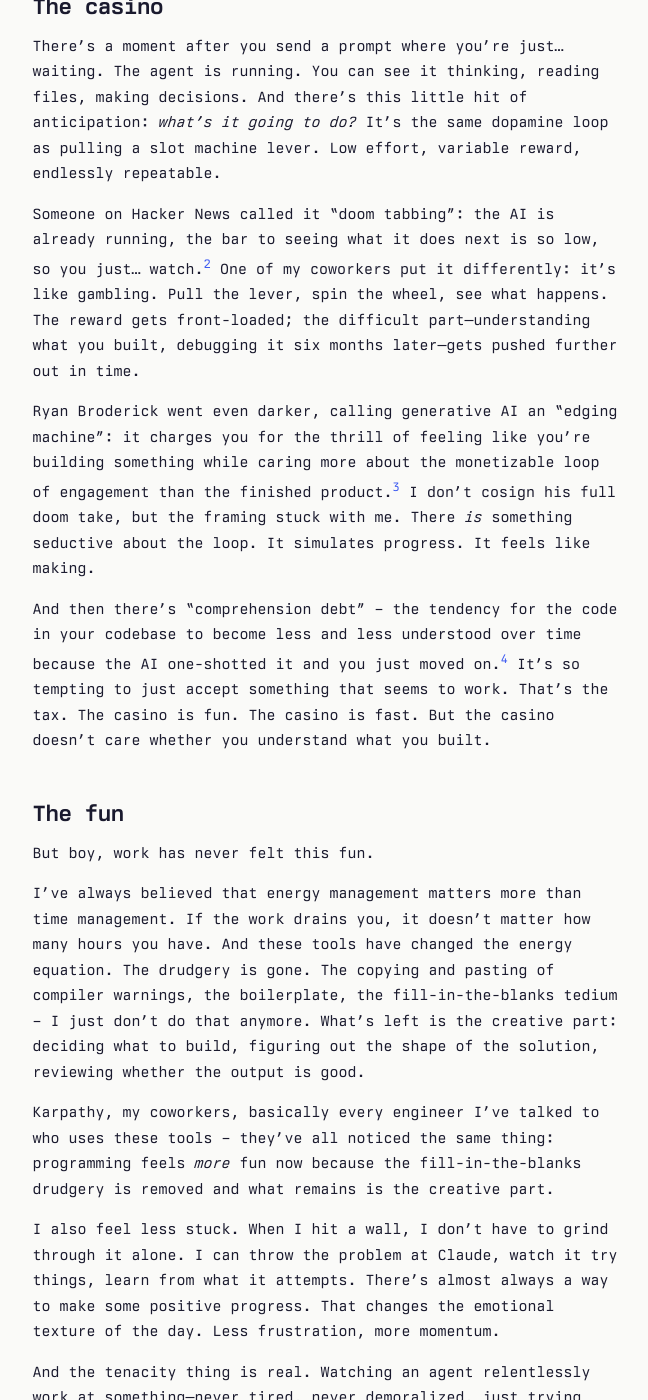
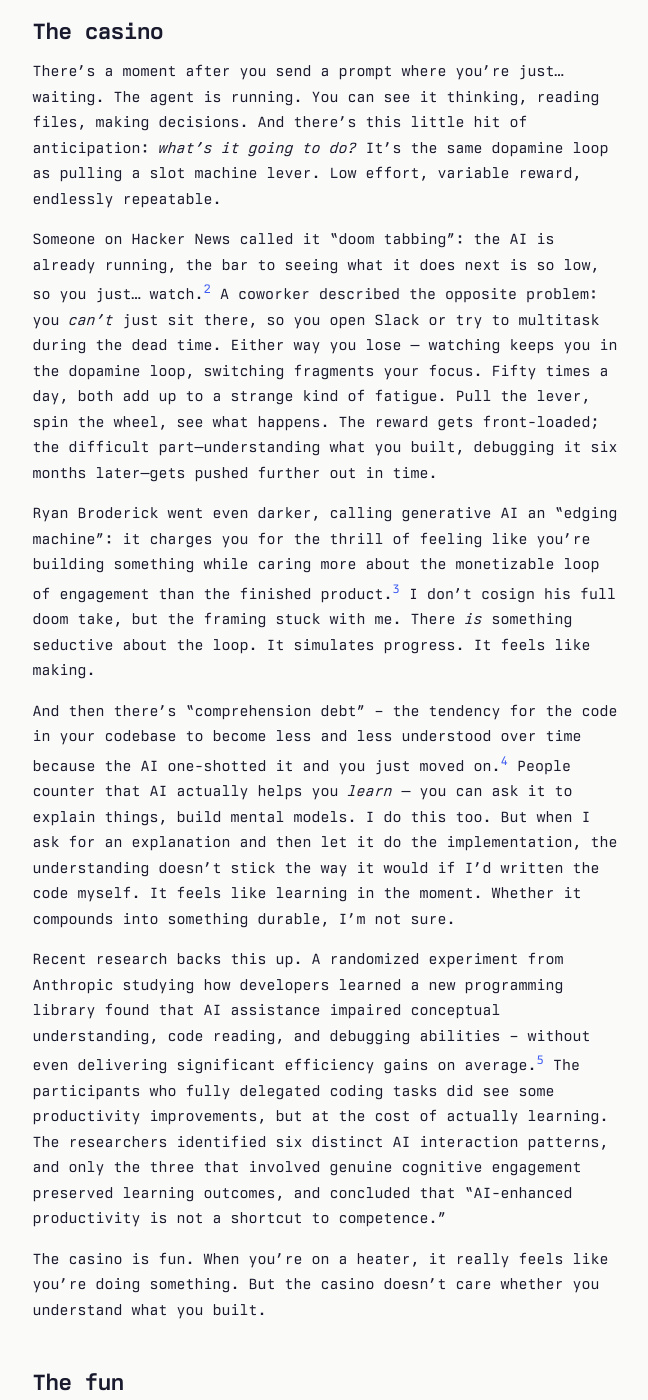
Before and after one commit to dmarticus/dmarticus.github.io, a Jekyll site: the page built from _posts/2026-02-02-spinning-the-wheel.md, in a window 1280 px wide and 1400 px high, scrolled down 653 px. Shown: the whole window, without its empty margins (165-813 px from the left). Built offline with Jekyll 4.4.1, drawn with Linux system fonts in a browser that asks for light colours; some of the changed text lies outside the part shown.

Commit message:
first draft

```diff
--- a/_posts/2026-02-02-spinning-the-wheel.md
+++ b/_posts/2026-02-02-spinning-the-wheel.md
@@ -17,15 +17,19 @@ It feels incredible. It feels like cheating. It feels like gambling.
 
 There's a moment after you send a prompt where you're just… waiting. The agent is running. You can see it thinking, reading files, making decisions. And there's this little hit of anticipation: *what's it going to do?* It's the same dopamine loop as pulling a slot machine lever. Low effort, variable reward, endlessly repeatable.
 
-Someone on Hacker News called it "doom tabbing": the AI is already running, the bar to seeing what it does next is so low, so you just… watch.[^doomtab] One of my coworkers put it differently: it's like gambling. Pull the lever, spin the wheel, see what happens. The reward gets front-loaded; the difficult part—understanding what you built, debugging it six months later—gets pushed further out in time.
+Someone on Hacker News called it "doom tabbing": the AI is already running, the bar to seeing what it does next is so low, so you just… watch.[^doomtab] A coworker described the opposite problem: you *can't* just sit there, so you open Slack or try to multitask during the dead time. Either way you lose — watching keeps you in the dopamine loop, switching fragments your focus. Fifty times a day, both add up to a strange kind of fatigue. Pull the lever, spin the wheel, see what happens. The reward gets front-loaded; the difficult part—understanding what you built, debugging it six months later—gets pushed further out in time.
 
 Ryan Broderick went even darker, calling generative AI an "edging machine": it charges you for the thrill of feeling like you're building something while caring more about the monetizable loop of engagement than the finished product.[^garbageday] I don't cosign his full doom take, but the framing stuck with me. There *is* something seductive about the loop. It simulates progress. It feels like making.
 
-And then there's "comprehension debt" – the tendency for the code in your codebase to become less and less understood over time because the AI one-shotted it and you just moved on.[^comprehension] It's so tempting to just accept something that seems to work. That's the tax. The casino is fun. The casino is fast. But the casino doesn't care whether you understand what you built.
+And then there's "comprehension debt" – the tendency for the code in your codebase to become less and less understood over time because the AI one-shotted it and you just moved on.[^comprehension] People counter that AI actually helps you *learn* — you can ask it to explain things, build mental models. I do this too. But when I ask for an explanation and then let it do the implementation, the understanding doesn't stick the way it would if I'd written the code myself. It feels like learning in the moment. Whether it compounds into something durable, I'm not sure.
+
+Recent research backs this up. A randomized experiment from Anthropic studying how developers learned a new programming library found that AI assistance impaired conceptual understanding, code reading, and debugging abilities – without even delivering significant efficiency gains on average.[^anthropic-skills] The participants who fully delegated coding tasks did see some productivity improvements, but at the cost of actually learning. The researchers identified six distinct AI interaction patterns, and only the three that involved genuine cognitive engagement preserved learning outcomes, and concluded that "AI-enhanced productivity is not a shortcut to competence."
+
+The casino is fun. When you're on a heater, it really feels like you're doing something. But the casino doesn't care whether you understand what you built.
 
 ## The fun
 
-But boy, work has never felt this fun.
+And yet — work has never felt this fun.
 
 I've always believed that energy management matters more than time management. If the work drains you, it doesn't matter how many hours you have. And these tools have changed the energy equation. The drudgery is gone. The copying and pasting of compiler warnings, the boilerplate, the fill-in-the-blanks tedium – I just don't do that anymore. What's left is the creative part: deciding what to build, figuring out the shape of the solution, reviewing whether the output is good.
 
@@ -35,21 +39,27 @@ I also feel less stuck. When I hit a wall, I don't have to grind through it alon
 
 And the tenacity thing is real. Watching an agent relentlessly work at something—never tired, never demoralized, just trying approach after approach—is genuinely inspiring. I've seen Claude struggle with a problem for thirty minutes and then crack it. That stamina was always a bottleneck for me. Now it's not.
 
-## What I'm doing about it
+## How I'm adapting
 
 I don't have a clean answer to the "is this cheating?" question. But I have a working theory about how to stay a craftsman in the casino.
 
 The shift I've made is this: I spend more time defining success criteria and less time doing the mechanical work of achieving them. Karpathy's framing helped here. "Don't tell it what to do, give it success criteria and watch it go." The leverage comes from being declarative instead of imperative.
 
+Boris Cherny, who created Claude Code, recently shared how his team uses the tool: start every complex task in plan mode, and pour your energy into the plan so Claude can one-shot the implementation.[^bcherny] One person on his team has one Claude write the plan, then spins up a second Claude to review it as a staff engineer. Another says the moment something goes sideways, they switch back to plan mode and re-plan — don't keep pushing. The pattern is the same: front-load the thinking, let the machine handle the doing.
+
+My days have started to split into two modes. There's contemplative time: defining goals, thinking through edge cases, building the reward function. That part is slow and focused. Then there's execution time: spinning up agents, running them in parallel, triaging output. That part is fast and frenetic – caffeine-fueled, multi-stream, casino-mode.
+
+## What still matters
+
+The contemplative work is what makes the casino work productive instead of just fun. Without it, I'm just pulling levers and hoping.
+
 For frontend work, this means developing strong taste. Can I look at the output and *feel* whether it's right? Does the UI make sense? Are the interactions smooth? I've been spending more time on what Jim Nielsen calls "sanding the UI" – the patient, iterative work of smoothing rough edges until something feels right.[^sanding] The agent can generate a component, but I'm the one who has to sand it.
 
 For backend work, it means building robust test harnesses. Types that encode invariants. Property-based testing has been great for this – instead of writing specific test cases, I describe properties the code should always satisfy, and the framework generates hundreds of edge cases to throw at it. If the tests pass and the invariants hold, the code is probably fine. The work shifts from *writing* the code to *specifying* what correct code looks like. I build the acceptance criteria first—the tests, the types, the "what does correct look like?"—and only then let the agent loose against it.
 
-The other thing I've noticed: domain expertise matters more, not less. The better I understand the problem space, the earlier I can catch the agent going down a wrong path. When I'm working in code I know well, I can interrupt a bad approach in the first few seconds. When I'm in unfamiliar territory, I might not realize something's off until it's been spinning for ten minutes. The models still make mistakes – subtle conceptual errors that a hasty junior dev might make, wrong assumptions they run with instead of checking.[^karpathy-mistakes] You have to watch them like a hawk. It ends up looking like pattern-matching on failure modes before they compound.
+And domain expertise matters more, not less. There's a popular narrative that AI helps you upskill quickly in unfamiliar domains — and that's true when you're _learning_. But for this modality, for being genuinely productive with these tools, your existing expertise is what makes it work. The better I understand the problem space, the earlier I can catch the agent going down a wrong path. When I'm working in code I know well, I can interrupt a bad approach in the first few seconds. When I'm in unfamiliar territory, I might not realize something's off until it's been spinning for ten minutes. The models still make mistakes – subtle conceptual errors that a hasty junior dev might make, wrong assumptions they run with instead of checking.[^karpathy-mistakes] You have to watch them like a hawk. It ends up looking like pattern-matching on failure modes before they compound.
 
-My days have started to split into two modes. There's contemplative time: defining goals, thinking through edge cases, building the reward function. That part is slow and focused. Then there's execution time: spinning up agents, running them in parallel, triaging output. That part is fast and frenetic – caffeine-fueled, multi-stream, casino-mode.
-
-The contemplative work is what makes the casino work productive instead of just fun. Without it, I'm just pulling levers and hoping. Maybe I _still_ am! None of us really know where this is going. Maybe we're all just spinning our wheels.
+These are the things I'm holding onto – taste, rigor, expertise. The parts that feel like they might still be craft. Whether they're enough to keep it that way, I'm not sure.
 
 ## The question I can't answer
 
@@ -63,13 +73,13 @@ Craft implies understanding. It implies that the maker could explain every decis
 
 There's a comforting story I could tell myself here: that craft is evolving, that the new skill is knowing what to ask for and how to evaluate the output, that judgment is the new execution. Maybe that's true. But I notice how convenient it is. It's exactly the kind of thing you'd say to avoid sitting with the harder question.
 
-What if the answer is actually no? What if I'm slowly trading away the thing that made me good at this—the deep, hard-won understanding—for speed and fun? What if the speed is the bribe that makes the trade feel worth it?
+What if the answer is actually no? What if I'm slowly trading away the thing that made me good at this — the deep, hard-won understanding — for speed and fun? What if the speed is the bribe?
 
-I don't have an answer. I'm in the casino. The games are good. I'm watching myself play, and I'm trying my hardest to pay attention.
+I don't have an answer. A friend texted me yesterday: "What a time to be alive and programming, eh?" It really is. I'm locked in at the casino, the games are as good as they've ever been, and I'm watching myself play more than ever. The best I can do is pay attention.
 
 ---
 
-*This is the third post in an unplanned series about AI-assisted development. Previously: [Spinning Plates](/2025/11/07/spinning-plates.html), [Racing Towards Bethlehem](/2025/11/24/racing-towards-bethlehem.html).*
+*Thanks to [Juraj Majerik](https://jurajmajerik.com/) for reading a draft of this and for feedback. This is the third post in an unplanned series about AI-assisted development. Previously: [Spinning Plates](/2025/11/07/spinning-plates.html), [Racing Towards Bethlehem](/2025/11/24/racing-towards-bethlehem.html).*
 
 [^karpathy]: Andrej Karpathy's [thread on AI-assisted coding](https://x.com/karpathy/status/2015883857489522876) (January 2026) captures a lot of what I've been experiencing. The whole thing is worth reading.
 
@@ -77,10 +87,14 @@ I don't have an answer. I'm in the casino. The games are good. I'm watching myse
 
 [^garbageday]: Ryan Broderick, "[Generative AI is an expensive edging machine](https://www.garbageday.email/p/generative-ai-is-an-expensive-edging-machine)," Garbage Day. His take is darker than mine, but the "edging machine" framing is vivid.
 
-[^comprehension]: Jeremy Wei [coined the term](https://x.com/jeremytwei/status/1883271959850811620) in a reply to Karpathy, who responded: "Love the word 'comprehension debt,' haven't encountered it so far, it's very accurate."
+[^comprehension]: Jeremy Wei [coined the term](https://x.com/jeremytwei/status/2015886793955229705) in a reply to Karpathy, who responded: "Love the word 'comprehension debt,' haven't encountered it so far, it's very accurate."
+
+[^anthropic-skills]: Judy Hanwen Shen and Alex Tamkin, "[How AI Assistance Impacts the Formation of Coding Skills](https://www.anthropic.com/research/AI-assistance-coding-skills)," Anthropic, January 2026. The full [paper](https://arxiv.org/abs/2601.20245) is worth reading if you're thinking about how to preserve skill formation while using AI tools.
 
 [^sanding]: Jim Nielsen, "[Sanding UI](https://blog.jim-nielsen.com/2024/sanding-ui/)." The metaphor is perfect: you can't sand in one pass, you have to keep coming back with finer grit.
 
 [^karpathy-mistakes]: Karpathy again: "The mistakes have changed a lot – they are not simple syntax errors anymore, they are subtle conceptual errors that a slightly sloppy, hasty junior dev might do. The most common category is that the models make wrong assumptions on your behalf and just run along with them without checking."
 
+[^bcherny]: Boris Cherny, "[Tips for using Claude Code](https://x.com/bcherny/status/2017742741636321619)," January 2026.
+
 [^thompson]: Derek Thompson, "[The Monks in the Casino](https://www.derekthompson.org/p/the-monks-in-the-casino)," November 2025.
```
Also changed, not shown: other parts of _posts/2026-02-02-spinning-the-wheel.md (+1 -1 lines).
